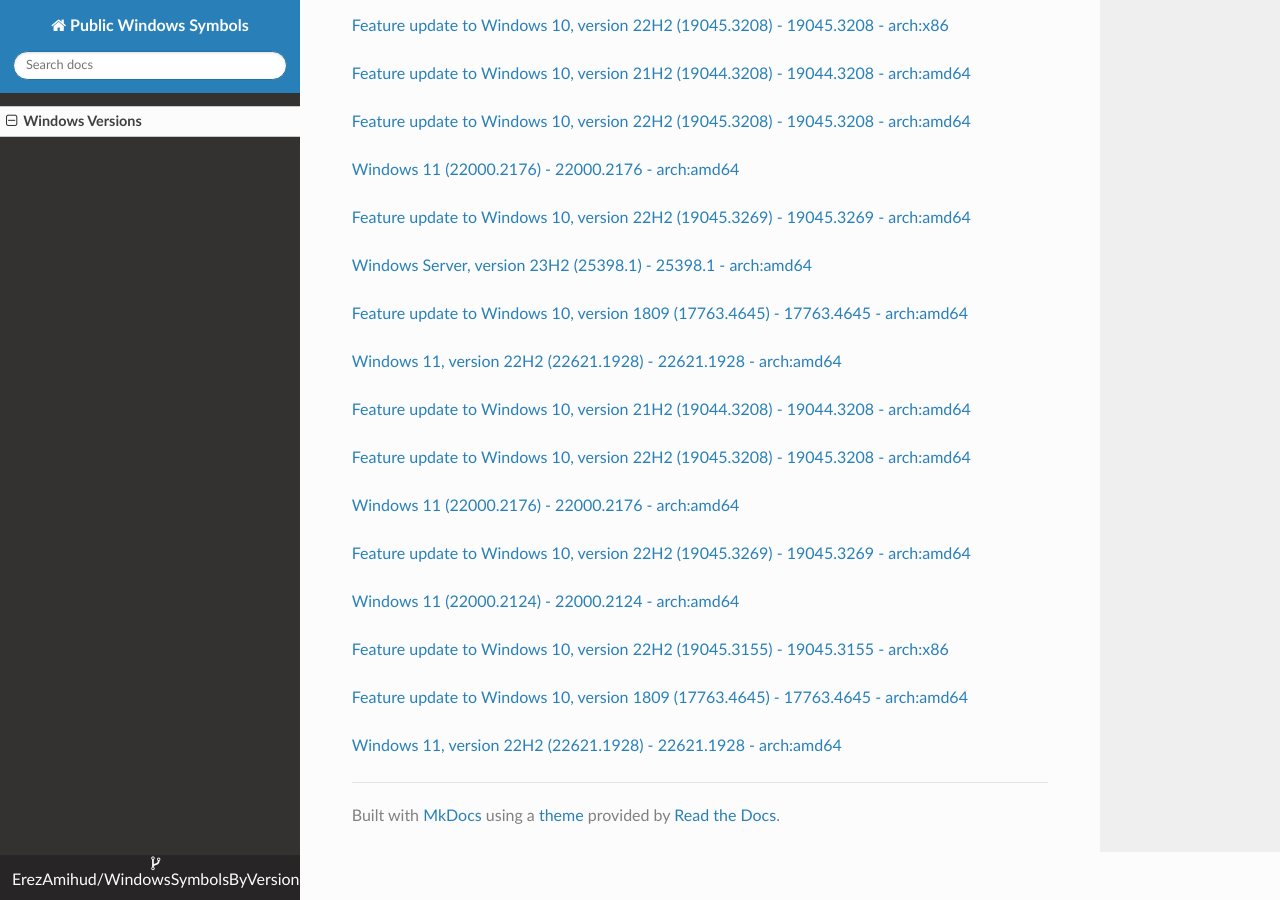
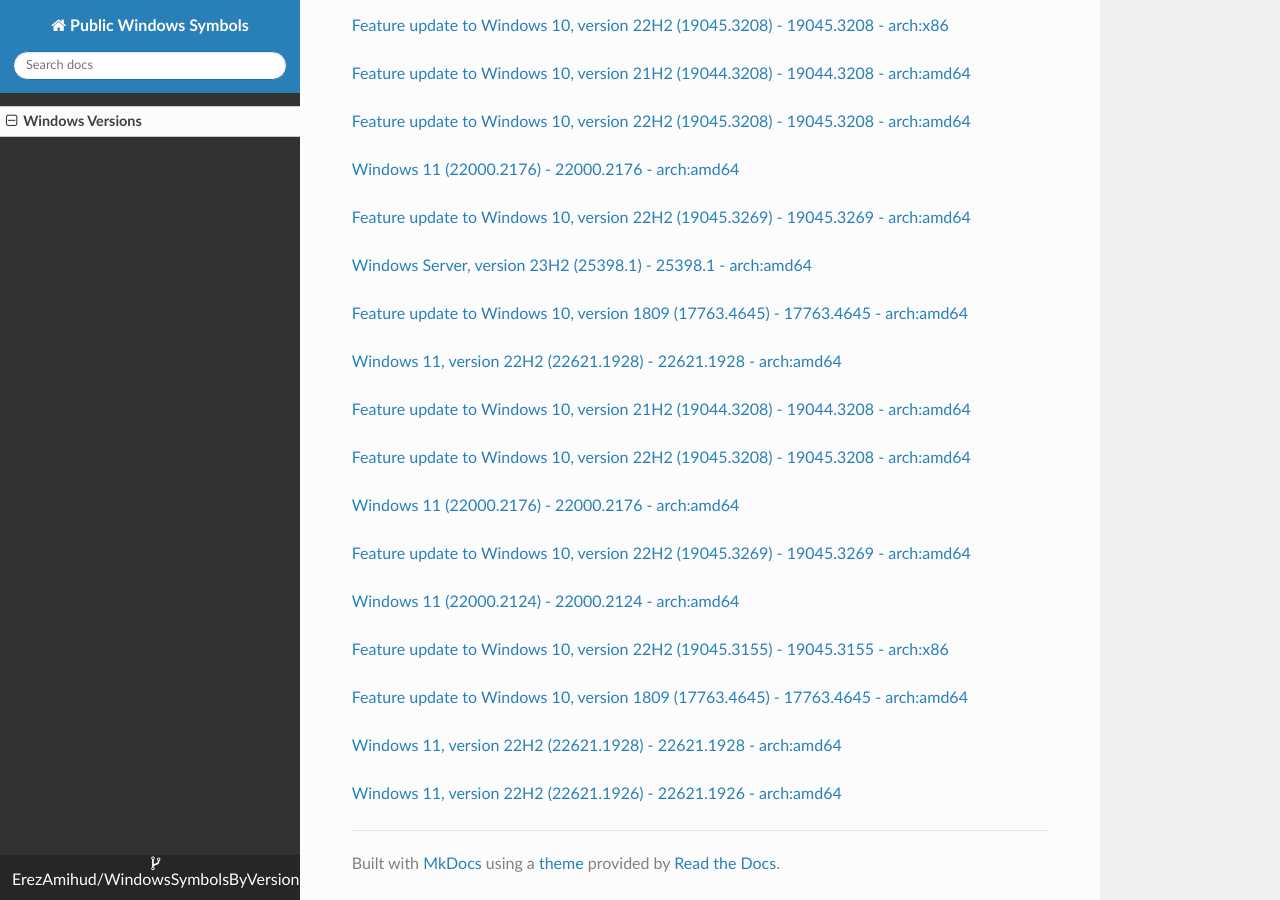
Before and after one commit to ErezAmihud/WindowsSymbolsByVersion, an MkDocs documentation site: the page built from docs/index.md, in a window 1280 px wide and 900 px high, scrolled down 28541 px. Built offline with MkDocs 1.6.1, drawn with Linux system fonts in a browser that asks for light colours; nearby versions of some CDN libraries.

Commit message:
Automated commit, add manifest for 75f77afa-ab5c-489f-bc71-ad05c26bd8a3

```diff
--- a/docs/index.md
+++ b/docs/index.md
@@ -1633,3 +1633,6 @@
 
 
 [Windows 11, version 22H2 (22621.1928) - 22621.1928 - arch:amd64](https://github.com/ErezAmihud/WindowsSymbolsByVersion/blob/main/manifests/688ffe9a-36b5-4b16-992c-edcfe8e9a4f6.manifest)
+
+
+[Windows 11, version 22H2 (22621.1926) - 22621.1926 - arch:amd64](https://github.com/ErezAmihud/WindowsSymbolsByVersion/blob/main/manifests/75f77afa-ab5c-489f-bc71-ad05c26bd8a3.manifest)
```
Also changed, not shown: process_builds.json (+1 -1 lines), 1 other file.
